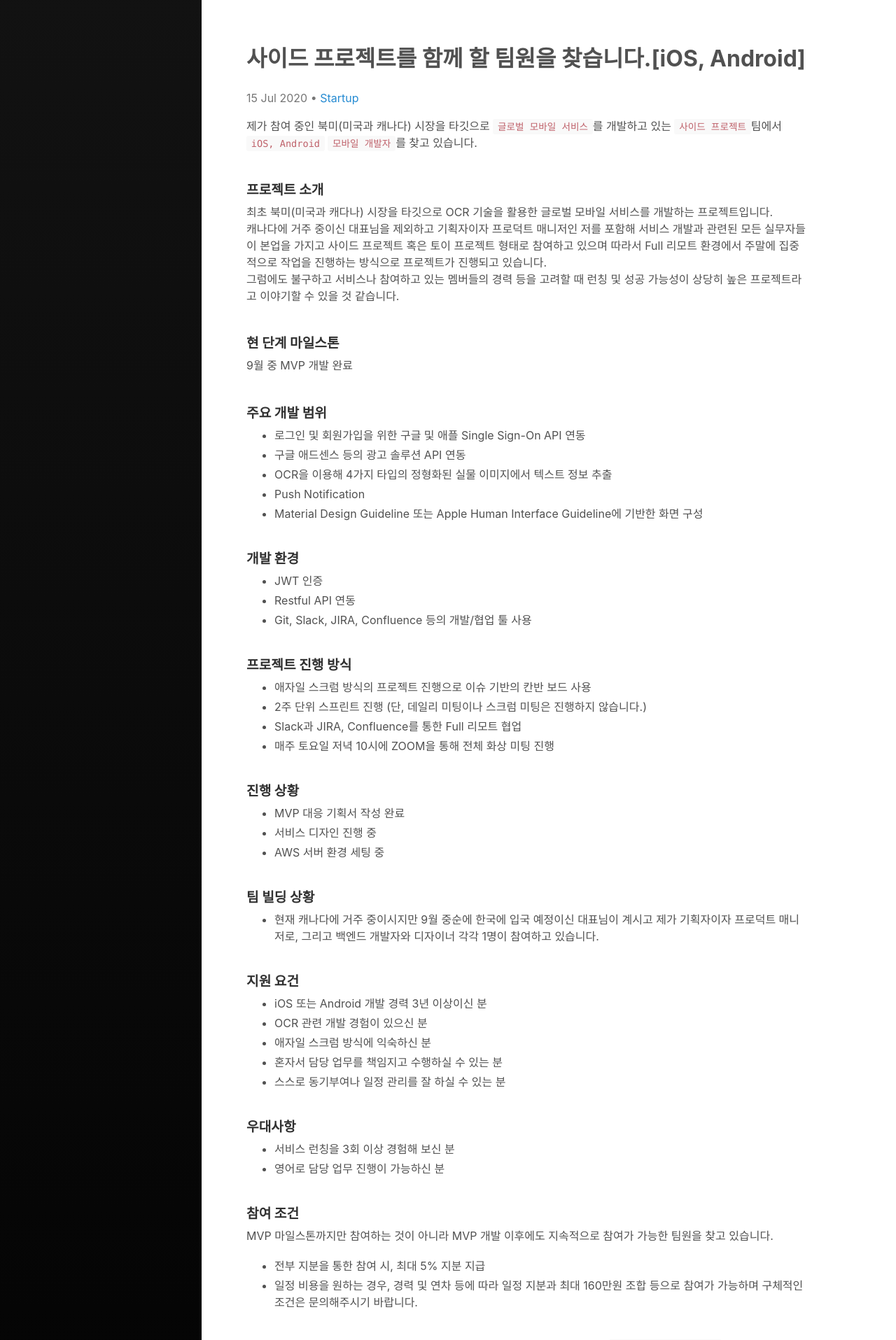
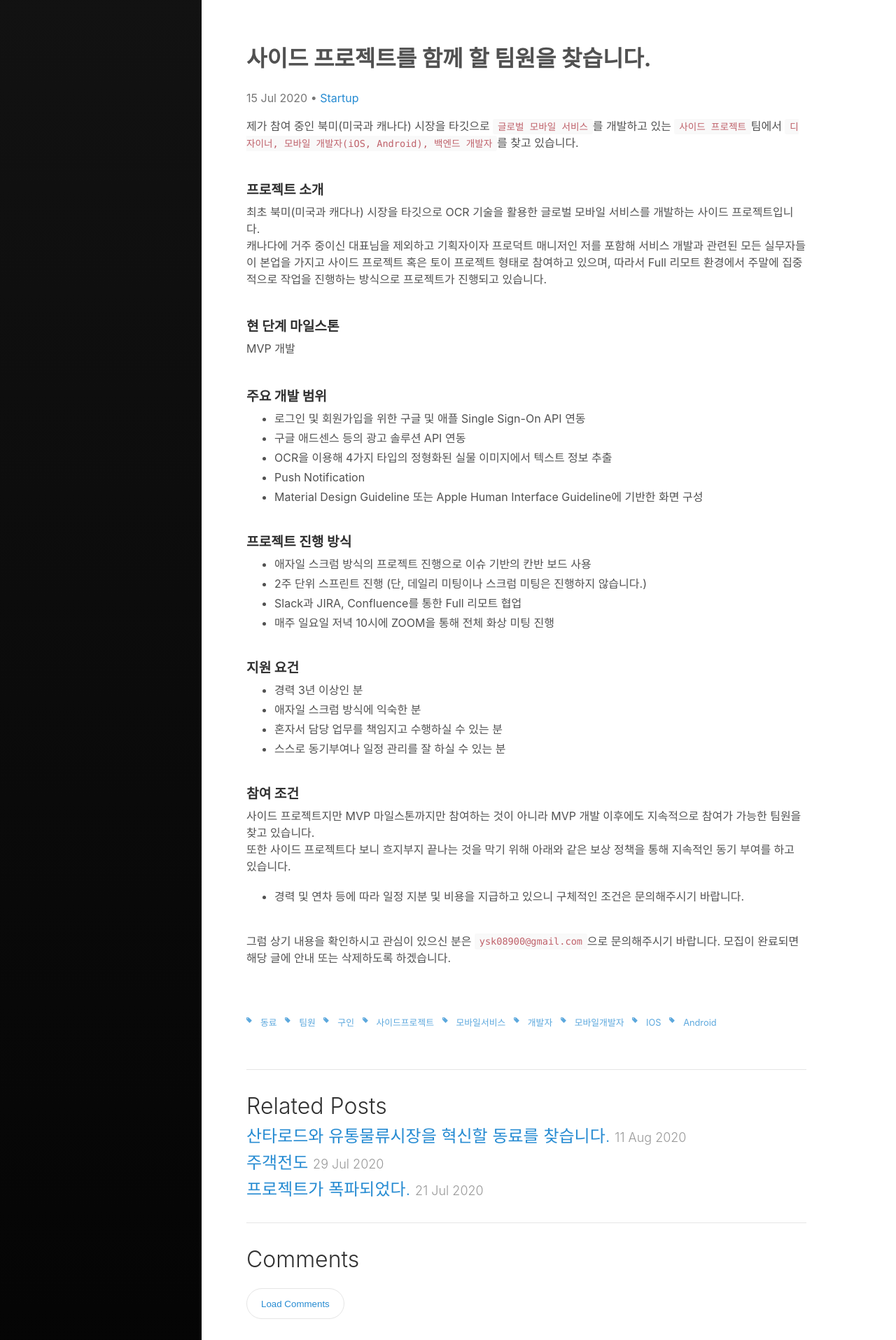
Before and after one commit to germweapon/germweapon.github.io, a Jekyll site: the page built from _posts/2020-07-15-사이드-프로젝트-팀원을-찾습니다.-[iOS,-Android].md, in a window 1280 px wide. Shown: the top 1915 px of the page at 70% size. Built offline with Jekyll 4.4.1, drawn with Linux system fonts in a browser that asks for light colours; comment, search, counter and statistics services are not loaded; some of the changed text lies outside the part shown.

Commit message:
문구 수정

```diff
--- a/_posts/2020-07-15-사이드-프로젝트-팀원을-찾습니다.-[iOS,-Android].md
+++ b/_posts/2020-07-15-사이드-프로젝트-팀원을-찾습니다.-[iOS,-Android].md
@@ -1,7 +1,7 @@
 ---
 layout: post
-title: 사이드 프로젝트를 함께 할 팀원을 찾습니다.[iOS, Android]
-description: "iOS와 Android 모바일 개발자를 찾고 있습니다."
+title: 사이드 프로젝트를 함께 할 팀원을 찾습니다.
+description: "북미 시장을 타깃으로 한 글로벌 모바일 서비스를 개발하는 사이드 프로젝트의 팀원을 찾고 있습니다."
 date: 2020-07-15 12:00:00
 image: "/assets/_images/2017-11/germweapon.jpg"
 categories:
@@ -23,13 +23,13 @@ priority : 1.0
 ---
 
 
-제가 참여 중인 북미(미국과 캐나다) 시장을 타깃으로 `글로벌 모바일 서비스`를 개발하고 있는 `사이드 프로젝트`팀에서 `iOS, Android` `모바일 개발자`를 찾고 있습니다.<br><br>
+제가 참여 중인 북미(미국과 캐나다) 시장을 타깃으로 `글로벌 모바일 서비스`를 개발하고 있는 `사이드 프로젝트`팀에서 `디자이너, 모바일 개발자(iOS, Android), 백엔드 개발자`를 찾고 있습니다.<br><br>
 
 #### **프로젝트 소개**<br>
-최초 북미(미국과 캐다나) 시장을 타깃으로 OCR 기술을 활용한 글로벌 모바일 서비스를 개발하는 프로젝트입니다.<br> 캐나다에 거주 중이신 대표님을 제외하고 기획자이자 프로덕트 매니저인 저를 포함해 서비스 개발과 관련된 모든 실무자들이 본업을 가지고 사이드 프로젝트 혹은 토이 프로젝트 형태로 참여하고 있으며 따라서 Full 리모트 환경에서 주말에 집중적으로 작업을 진행하는 방식으로 프로젝트가 진행되고 있습니다.<br> 그럼에도 불구하고 서비스나 참여하고 있는 멤버들의 경력 등을 고려할 때 런칭 및 성공 가능성이 상당히 높은 프로젝트라고 이야기할 수 있을 것 같습니다.<br><br>
+최초 북미(미국과 캐다나) 시장을 타깃으로 OCR 기술을 활용한 글로벌 모바일 서비스를 개발하는 사이드 프로젝트입니다.<br> 캐나다에 거주 중이신 대표님을 제외하고 기획자이자 프로덕트 매니저인 저를 포함해 서비스 개발과 관련된 모든 실무자들이 본업을 가지고 사이드 프로젝트 혹은 토이 프로젝트 형태로 참여하고 있으며, 따라서 Full 리모트 환경에서 주말에 집중적으로 작업을 진행하는 방식으로 프로젝트가 진행되고 있습니다.<br><br>
 
 #### **현 단계 마일스톤**<br>
-9월 중 MVP 개발 완료<br><br>
+MVP 개발<br><br>
 
 #### **주요 개발 범위**<br>
 - 로그인 및 회원가입을 위한 구글 및 애플 Single Sign-On API 연동
@@ -38,44 +38,23 @@ priority : 1.0
 - Push Notification
 - Material Design Guideline 또는 Apple Human Interface Guideline에 기반한 화면 구성<br><br>
 
-#### **개발 환경**<br>
-- JWT 인증
-- Restful API 연동
-- Git, Slack, JIRA, Confluence 등의 개발/협업 툴 사용<br><br>
-
 #### **프로젝트 진행 방식**<br>
 - 애자일 스크럼 방식의 프로젝트 진행으로 이슈 기반의 칸반 보드 사용
 - 2주 단위 스프린트 진행 (단, 데일리 미팅이나 스크럼 미팅은 진행하지 않습니다.)
 - Slack과 JIRA, Confluence를 통한 Full 리모트 협업
-- 매주 토요일 저녁 10시에 ZOOM을 통해 전체 화상 미팅 진행<br><br>
-
-#### **진행 상황**<br>
-- MVP 대응 기획서 작성 완료
-- 서비스 디자인 진행 중
-- AWS 서버 환경 세팅 중<br><br>
-
-#### **팀 빌딩 상황**<br>
-- 현재 캐나다에 거주 중이시지만 9월 중순에 한국에 입국 예정이신 대표님이 계시고 제가 기획자이자 프로덕트 매니저로, 그리고 백엔드 개발자와 디자이너 각각 1명이 참여하고 있습니다.<br><br>
+- 매주 일요일 저녁 10시에 ZOOM을 통해 전체 화상 미팅 진행<br><br>
 
 #### **지원 요건**<br>
-- iOS 또는 Android 개발 경력 3년 이상이신 분
-- OCR 관련 개발 경험이 있으신 분
-- 애자일 스크럼 방식에 익숙하신 분
+- 경력 3년 이상인 분
+- 애자일 스크럼 방식에 익숙한 분
 - 혼자서 담당 업무를 책임지고 수행하실 수 있는 분
 - 스스로 동기부여나 일정 관리를 잘 하실 수 있는 분<br><br>
 
-#### **우대사항**<br>
-- 서비스 런칭을 3회 이상 경험해 보신 분
-- 영어로 담당 업무 진행이 가능하신 분<br><br>
+#### **참여 조건**<br>
+사이드 프로젝트지만 MVP 마일스톤까지만 참여하는 것이 아니라 MVP 개발 이후에도 지속적으로 참여가 가능한 팀원을 찾고 있습니다.<br>또한 사이드 프로젝트다 보니 흐지부지 끝나는 것을 막기 위해 아래와 같은 보상 정책을 통해 지속적인 동기 부여를 하고 있습니다.<br>
 
-#### **참여 조건**<br>
-MVP 마일스톤까지만 참여하는 것이 아니라 MVP 개발 이후에도 지속적으로 참여가 가능한 팀원을 찾고 있습니다.
-- 전부 지분을 통한 참여 시, 최대 5% 지분 지급
-- 일정 비용을 원하는 경우, 경력 및 연차 등에 따라 일정 지분과 최대 160만원 조합 등으로 참여가 가능하며 구체적인 조건은 문의해주시기 바랍니다.<br><br>
+- 경력 및 연차 등에 따라 일정 지분 및 비용을 지급하고 있으니 구체적인 조건은 문의해주시기 바랍니다.<br><br>
 
-그럼 상기 내용을 확인하시고 관심이 있으신 iOS, Android 모바일 개발자분은 `ysk08900@gmail.com`으로 문의해주시기 바랍니다. 구인이 완료되면 해당 글에 안내 또는 삭제하도록 하겠습니다.<br>
-
->*참여 의사가 있으신 분은 참여 의사와 함께 `GitHub 프로필 URL`을 꼭 전달해주시기 바랍니다.*
-
+그럼 상기 내용을 확인하시고 관심이 있으신 분은 `ysk08900@gmail.com`으로 문의해주시기 바랍니다. 모집이 완료되면 해당 글에 안내 또는 삭제하도록 하겠습니다.<br>
 <br>
 <br>
```
